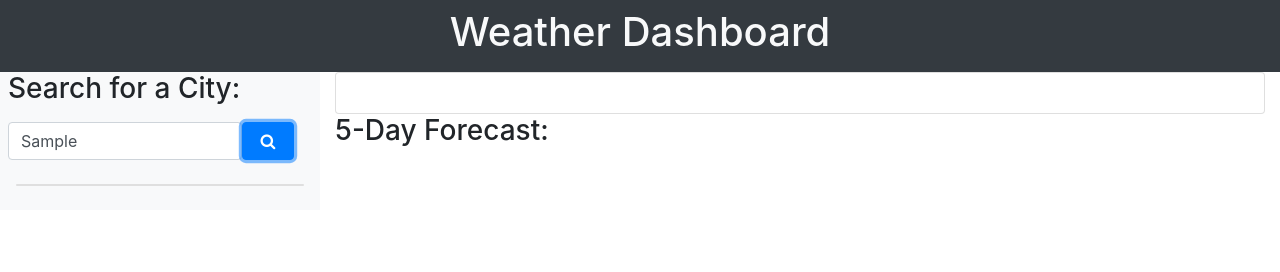
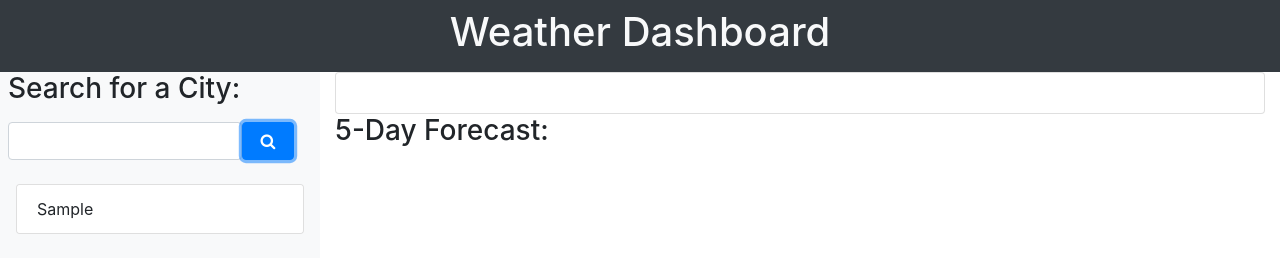
Before and after one commit to veryfaye/Weather-App, a plain HTML site: page index.html in a window 1280 px wide. Both pictures are taken after typing "Sample" into the empty fields and a click on the button 268 px from the left and 140 px from the top of the page. Drawn offline with nearby package versions, Linux system fonts and the light colour scheme; no server answers.

Commit message:
Readme file updated, minor edits to JS and HTML files

```diff
--- a/script.js
+++ b/script.js
@@ -10,14 +10,16 @@ $(document).ready(function () {
   console.log(storedCityArray);
   if(!storedCityArray){
     localStorage.setItem("cityList", JSON.stringify(emptyArray));
+    storedCityArray = [];
+  }else{
+    renderPage();
   }
-  renderPage();
+
 
   // search for a city
   $("#submit-city-seach").on("click", function (e) {
     e.preventDefault();
     var cityName = $("#city-search").val().trim();
-
     // update city array by prepending to array, store city array perform ajax call
 
     storedCityArray.unshift(cityName);
```
Also changed, not shown: images/WeatherApp.png (added), index.html (line endings or trailing spaces), 1 other file.
